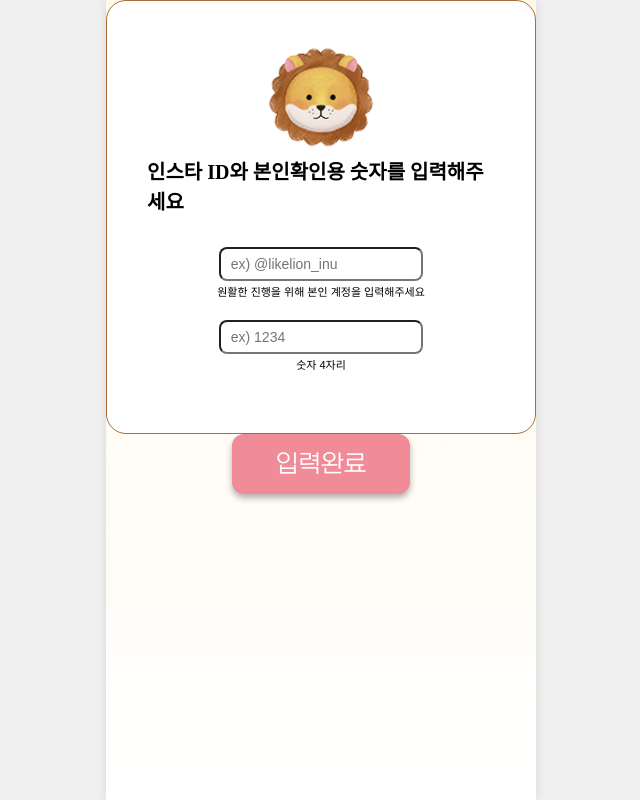
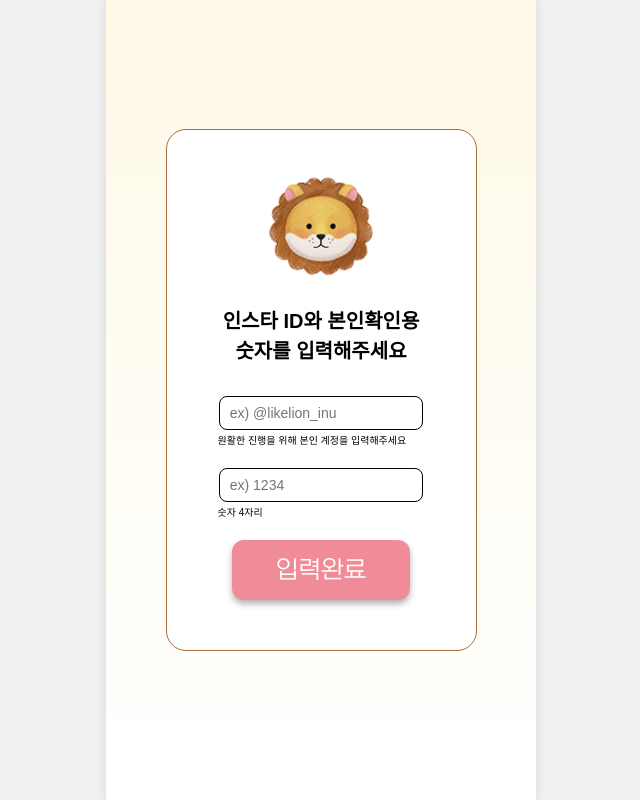
Before and after one commit to LikeLionUniv-INU/14th-Festival-Frontend, a React (Create React App) app: page /ahyun/login in a window 1280 px wide. Shown: the whole page, without its empty margins (319-959 px from the left). Built offline with nearby package versions, Linux system fonts and the light colour scheme.

Commit message:
Feat: 페이지 디자인 완성

```diff
--- a/src/pages/ahyun/Login.jsx
+++ b/src/pages/ahyun/Login.jsx
@@ -2,19 +2,22 @@ import React,{ useState } from 'react';
 import {useNavigate} from 'react-router-dom';
 import Button from '../../components/common/Button';
 import * as S from './style/login.style';
+import PrivacyModal from "../../components/common/PrivacyModal";
 
 
 const Login = () => {
     const [instaId, setInstaId] = useState('');
     const [userNum, setUserNum] = useState('');
     const navigate = useNavigate();
+    const [isModalOpen, setIsModalOpen] = useState(false);
+
 
 return (
     <S.Container>
         <S.Content>
             <S.Img src="/assets/smallbasicLion.png" />
             <S.LoginTitle>
-                인스타 ID와 본인확인용 숫자를 입력해주세요
+                인스타 ID와 본인확인용 <br/>숫자를 입력해주세요
             </S.LoginTitle>
             <S.InputBox
                 type="text"
@@ -30,8 +33,12 @@ return (
                 onChange={(e) => setUserNum(e.target.value)}
             />
             <S.GuideText> 숫자 4자리 </S.GuideText>
+            <Button onClick={() => setIsModalOpen(true)}>입력완료</Button>
         </S.Content>
-        <Button onClick={() => navigate('/main')}>입력완료</Button>
+        <PrivacyModal
+            isOpen={isModalOpen}
+            onClose={() => setIsModalOpen(false)}
+        />
     </S.Container>
 )}
 
--- a/src/pages/ahyun/style/login.style.js
+++ b/src/pages/ahyun/style/login.style.js
@@ -1,14 +1,21 @@
-import styled from "styled-components";
+
+import styled from 'styled-components';
 
 export const Container = styled.div`
     display: flex;
+    flex-direction: column;
+    align-items: center;
     justify-content: center;
-    align-items: center;
+
     width: 100%;
+    height: 100vh;
+    position: fixed;
+    top: 0;
+    left: 0;
+
     background-color: transparent;
     box-sizing: border-box;
-    flex-direction: column;
-
+    overflow: hidden;
     `;
 
     export const Content = styled.div`
@@ -17,14 +24,21 @@ export const Container = styled.div`
     align-items: center;
     background-color: rgba(255, 255, 255, 1);
     border-radius: 20px;
-    padding: 40px;
+    padding: 40px 25px 25px 25px ;
     border: 1px solid rgba(171, 108, 56, 1);
     box-sizing: border-box;
+    width: 311px;
+    height: 521.16px;
+
+    margin-bottom: 20px;
+    position: relative;
+    z-index: 1;
     `;
 
 export const Img = styled.img`
     width: 116px;
     height: 116px;
+    margin-bottom: 20px;
     `;
 
 export const LoginTitle = styled.div`
@@ -34,14 +48,15 @@ export const LoginTitle = styled.div`
     line-height: 1.5;
     color: rgba(0, 0, 0, 1);
     margin-bottom: 30px;
-    font-family: 'NEXON Lv1 Gothic Low OTF';
+    font-family: 'NEXON Lv1 Gothic ', sans-serif;
+    text-align: center;
     `;
 
 export const InputBox = styled.input`
     width: 204.55px;
     height: 34px;
     background: rgba(255, 255, 255, 1);
-    border: 1px solidrgba(0, 0, 0, 1);
+    border: 1px solid rgba(0, 0, 0, 1);
     border-radius: 8px;
     padding:10px;
     box-sizing: border-box;
@@ -55,19 +70,17 @@ export const InputBox = styled.input`
     $:placeholder {
         font-family: 'NEXON Lv1 Gothic', sans-serif;
         font-size: 14px;
-        line-height: 1.0;
-        letter-spacing: 0;
         color: rgba(166, 166, 166, 1);
         }
 `;
 
 export const GuideText = styled.div`
     font-family: 'NEXON Lv1 Gothic', sans-serif;
-    font-size: 11px;
+    font-size: 10px;
     line-height: 1.0;
-    letter-spacing: 0cm;
     font-weight: 300;
     color: rgba(0, 0, 0, 1);
+    margin: 6px 0 22px 0;
     text-align: left;
-    margin: 6px 0 22px 0;
+    width: 207px;
 `;
```
